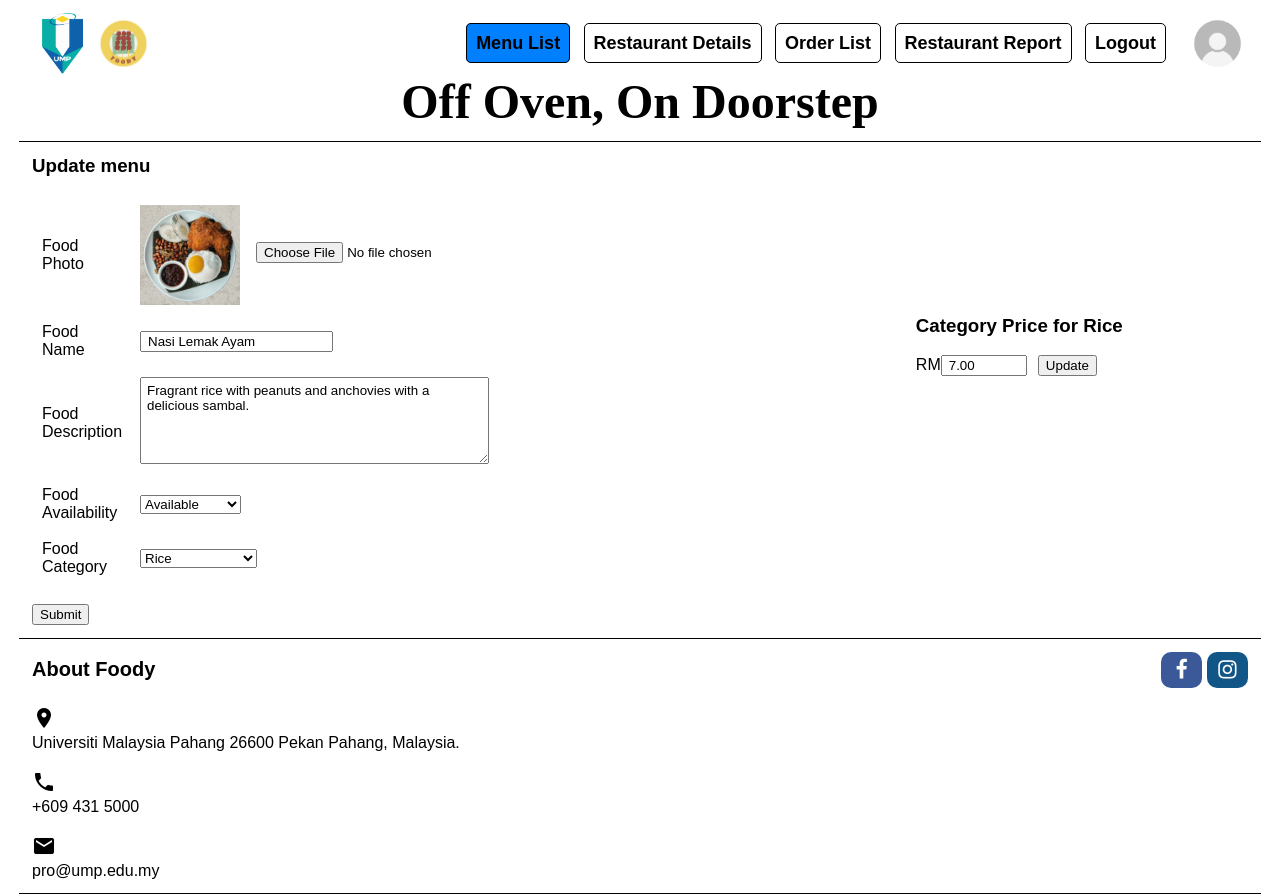
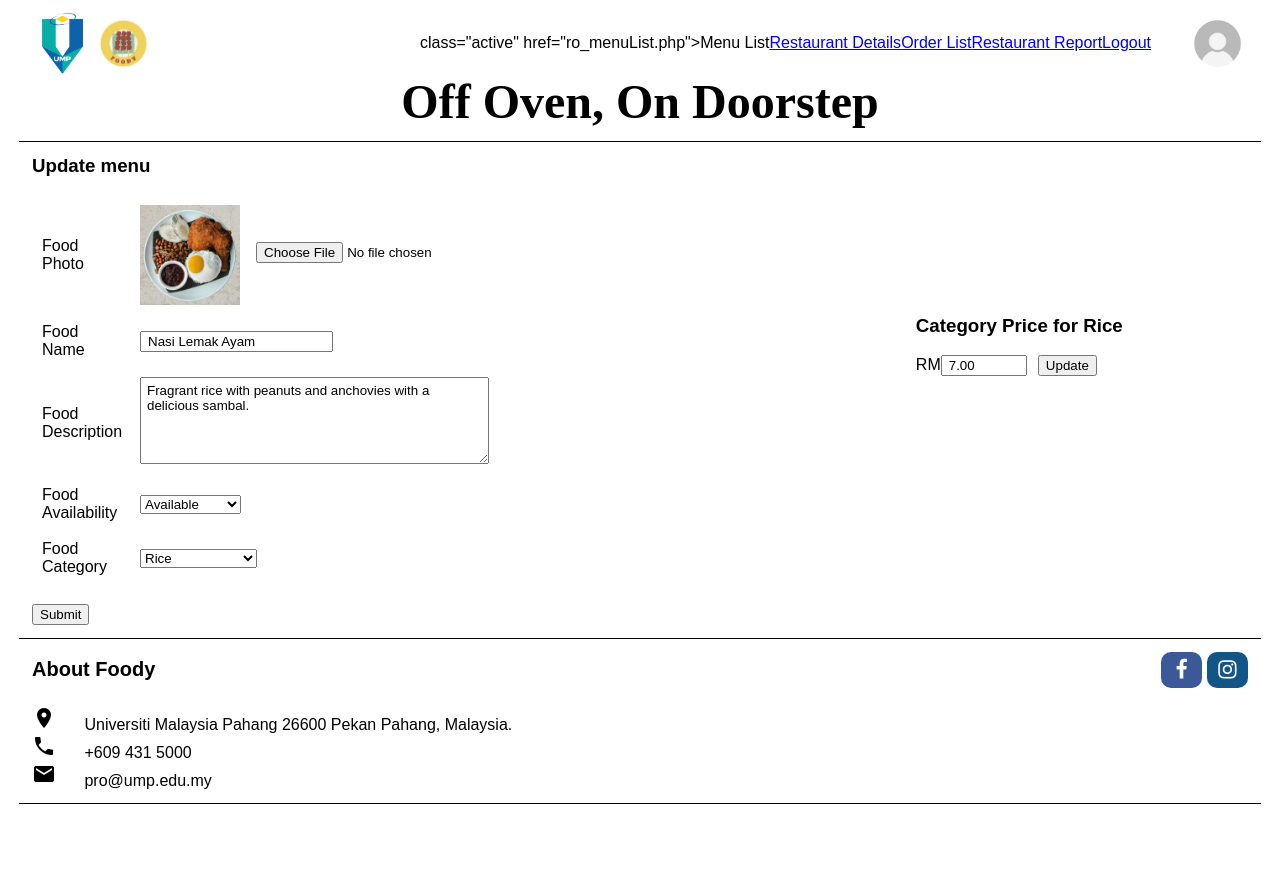
Before and after one commit to darksky6666/web-project, a PHP site: page /ro_editMenuList.php?id=1 in a window 1280 px wide. After the commit the page ends 804 px from the top, so only its background shows below. Run offline with PHP 8.4, Linux system fonts and the light colour scheme; data comes from the database, SQL or seed files in the repository.

Commit message:
footer - add icon-text

```diff
--- a/ro_addMenuList.php
+++ b/ro_addMenuList.php
@@ -105,11 +105,11 @@ $foodPhoto="no-image.png";
             </div>
         </div>
         <br><i class="material-icons">location_on</i>
-        <p> Universiti Malaysia Pahang 26600 Pekan Pahang, Malaysia. </p>
+        <span class="icon-text"> Universiti Malaysia Pahang 26600 Pekan Pahang, Malaysia. </span>
         <br><i class="material-icons">local_phone</i>
-        <p> +609 431 5000 </p>
+        <span class="icon-text"> +609 431 5000 </span>
         <br><i class="material-icons">email</i>
-        <p>pro@ump.edu.my </p>
+        <span class="icon-text"> pro@ump.edu.my </span>
     </footer>
 </body>
 </html>
--- a/ro_editMenuList.php
+++ b/ro_editMenuList.php
@@ -34,7 +34,7 @@ $cPrice = $row['categoryPrice'];
         <img src="resources/umplogo.png" alt="UMP" width="5%">
         <img src="resources/foodylogo.png" alt="Foody" width="5%">
         <nav>
-            <a class="active" href="ro_menuList.php">Menu List</a>
+            <span class="icon-text">class="active" href="ro_menuList.php">Menu List</a>
             <a href="ro_restaurantDetails.php">Restaurant Details</a>
             <a href="ro_orderList.php">Order List</a>
             <a href="#">Restaurant Report</a>
@@ -121,11 +121,11 @@ $cPrice = $row['categoryPrice'];
             </div>
         </div>
         <br><i class="material-icons">location_on</i>
-        <p> Universiti Malaysia Pahang 26600 Pekan Pahang, Malaysia. </p>
+        <span class="icon-text"> Universiti Malaysia Pahang 26600 Pekan Pahang, Malaysia. </span>
         <br><i class="material-icons">local_phone</i>
-        <p> +609 431 5000 </p>
+        <span class="icon-text"> +609 431 5000 </span>
         <br><i class="material-icons">email</i>
-        <p>pro@ump.edu.my </p>
+        <span class="icon-text"> pro@ump.edu.my </span>
     </footer>
 </body>
 </html>
--- a/ro_menuList.php
+++ b/ro_menuList.php
@@ -120,11 +120,11 @@ $rowcount=mysqli_num_rows($result);
             </div>
         </div>
         <br><i class="material-icons">location_on</i>
-        <p> Universiti Malaysia Pahang 26600 Pekan Pahang, Malaysia. </p>
+        <span class="icon-text"> Universiti Malaysia Pahang 26600 Pekan Pahang, Malaysia. </span>
         <br><i class="material-icons">local_phone</i>
-        <p> +609 431 5000 </p>
+        <span class="icon-text"> +609 431 5000 </span>
         <br><i class="material-icons">email</i>
-        <p>pro@ump.edu.my </p>
+        <span class="icon-text"> pro@ump.edu.my </span>
     </footer>
 </body>
 </html>
--- a/ro_orderDetails.php
+++ b/ro_orderDetails.php
@@ -114,11 +114,11 @@ $totalPrice=0;
             </div>
         </div>
         <br><i class="material-icons">location_on</i>
-        <p> Universiti Malaysia Pahang 26600 Pekan Pahang, Malaysia. </p>
+        <span class="icon-text"> Universiti Malaysia Pahang 26600 Pekan Pahang, Malaysia. </span>
         <br><i class="material-icons">local_phone</i>
-        <p> +609 431 5000 </p>
+        <span class="icon-text"> +609 431 5000 </span>
         <br><i class="material-icons">email</i>
-        <p>pro@ump.edu.my </p>
+        <span class="icon-text"> pro@ump.edu.my </span>
     </footer>
 </body>
 </html>
--- a/ro_orderList.php
+++ b/ro_orderList.php
@@ -76,11 +76,11 @@ $rowcount=mysqli_num_rows($result);
             </div>
         </div>
         <br><i class="material-icons">location_on</i>
-        <p> Universiti Malaysia Pahang 26600 Pekan Pahang, Malaysia. </p>
+        <span class="icon-text"> Universiti Malaysia Pahang 26600 Pekan Pahang, Malaysia. </span>
         <br><i class="material-icons">local_phone</i>
-        <p> +609 431 5000 </p>
+        <span class="icon-text"> +609 431 5000 </span>
         <br><i class="material-icons">email</i>
-        <p>pro@ump.edu.my </p>
+        <span class="icon-text"> pro@ump.edu.my </span>
     </footer>
 </body>
 </html>
--- a/ro_restaurantDetails.php
+++ b/ro_restaurantDetails.php
@@ -103,11 +103,11 @@ $varietyType = $row['varietyType'];
             </div>
         </div>
         <br><i class="material-icons">location_on</i>
-        <p> Universiti Malaysia Pahang 26600 Pekan Pahang, Malaysia. </p>
+        <span class="icon-text"> Universiti Malaysia Pahang 26600 Pekan Pahang, Malaysia. </span>
         <br><i class="material-icons">local_phone</i>
-        <p> +609 431 5000 </p>
+        <span class="icon-text"> +609 431 5000 </span>
         <br><i class="material-icons">email</i>
-        <p>pro@ump.edu.my </p>
+        <span class="icon-text"> pro@ump.edu.my </span>
     </footer>
 </body>
 </html>
--- a/ro_searchMenu.php
+++ b/ro_searchMenu.php
@@ -103,11 +103,11 @@ $rowcount=mysqli_num_rows($result);
             </div>
         </div>
         <br><i class="material-icons">location_on</i>
-        <p> Universiti Malaysia Pahang 26600 Pekan Pahang, Malaysia. </p>
+        <span class="icon-text"> Universiti Malaysia Pahang 26600 Pekan Pahang, Malaysia. </span>
         <br><i class="material-icons">local_phone</i>
-        <p> +609 431 5000 </p>
+        <span class="icon-text"> +609 431 5000 </span>
         <br><i class="material-icons">email</i>
-        <p>pro@ump.edu.my </p>
+        <span class="icon-text"> pro@ump.edu.my </span>
     </footer>
 </body>
 </html>
```
